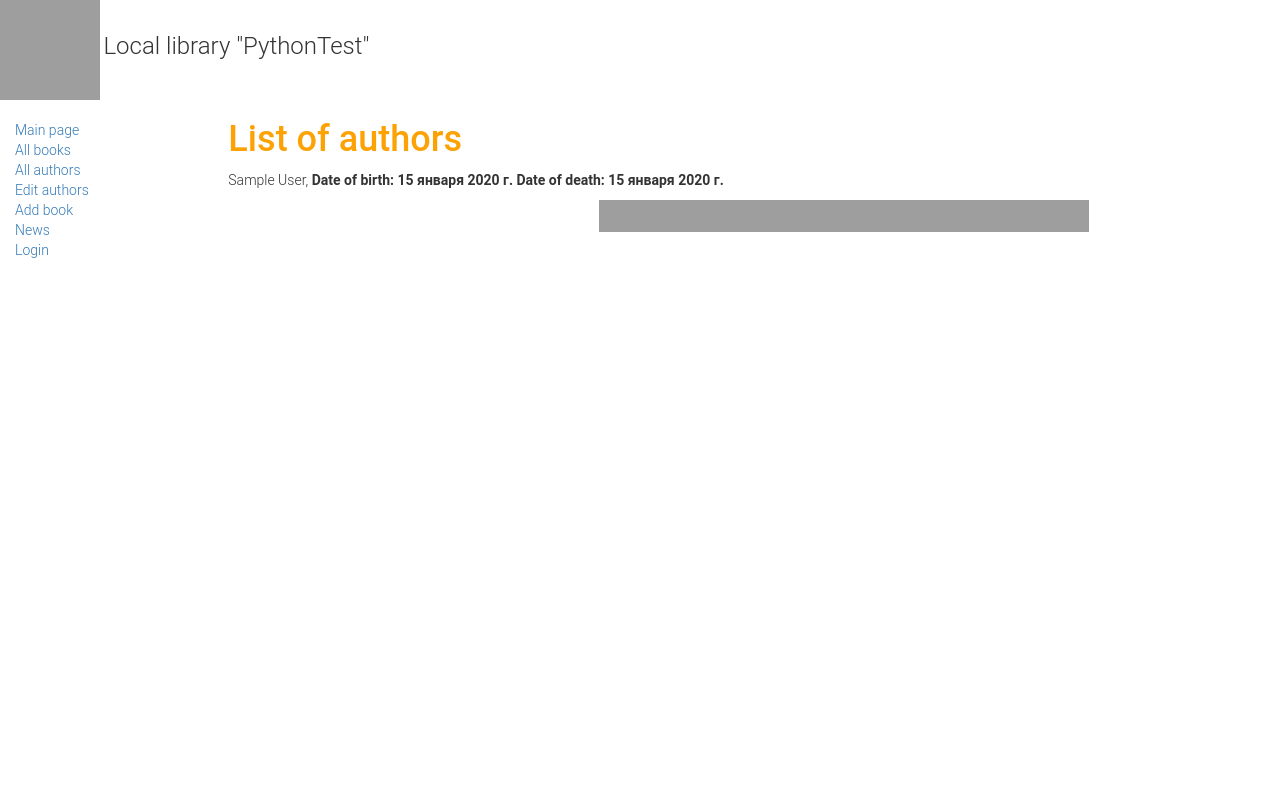
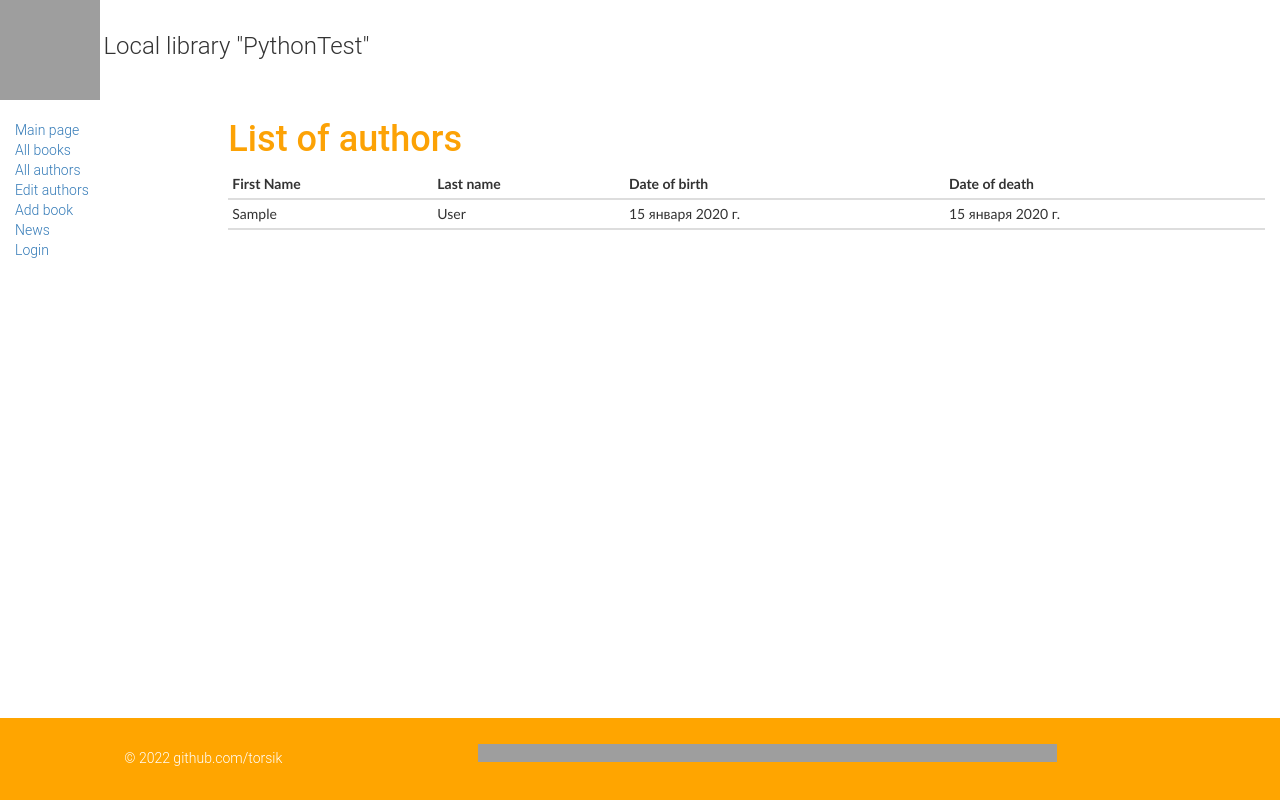
Before and after one commit to torsik/local_lib_edu_project, a Django app: page /authors/ in a window 1280 px wide. Run offline with Django 4.2, Linux system fonts and the light colour scheme; tables that the repository leaves empty hold one stand-in row (values such as "Sample post"); some libraries are stand-ins or nearby versions; grey boxes are pictures that could not be loaded.

Commit message:
Added css styles

```diff
--- a/catalog/static/css/styles.css
+++ b/catalog/static/css/styles.css
@@ -4,31 +4,25 @@ html, body {
     font-family: 'Roboto', sans-serif;
     font-weight: 300;
     width: 100%;
-    max-width: 10800px;
 }
 
-.selector-for-some-widget {
-    box-sizing: content-box;
+table {
+    width: 100%;
 }
+
+#authors table, th, td {
+    font-family: 'Calibri';
+    border-bottom: 2px solid #ddd;
+    padding: 4px;
+    text-align: left;
+}
+
+#authors tr:hover {background-color: coral;}
+
 
 .sidebar-nav {
     margin-top: 20px;
     padding: 0;
-    list-style: none;
-}
-
-.exit {
-  height: 80px;
-  padding-bottom: 50px;
-}
-
-.exit ul {
-  list-style: none;
-}
-
-.exit li img {
-    width: 320px;
-    height: 32px;
     list-style: none;
 }
 
@@ -44,3 +38,26 @@ h1 {
   line-height: 80px;
   margin: 0;
 }
+
+.exit {
+    position: fixed;
+    left: 0;
+    bottom: 0;
+    width: 100%;
+    background-color: orange;
+    color: white;
+    text-align: center;
+    padding-bottom: 2px;
+}
+
+.exit ul {
+  list-style: none;
+}
+
+.exit li img {
+    width: 380px;
+    height: 30px;
+    list-style: none;
+    padding: 6px;
+    position: absolute;
+}
--- a/templates/base_generic.html
+++ b/templates/base_generic.html
@@ -73,6 +73,7 @@
                <div class="exit">
                <div class="row">
                    <p class="col-sm-4">&copy; 2022 github.com/torsik</p>
+                   <br>
                     <ul class="col-sm-8">
                          <li class="col-sm-1"><img src="https://content.codecademy.com/projects/make-a-website/lesson-4/twitter.svg"></li>
                          <li class="col-sm-1"><img src="https://content.codecademy.com/projects/make-a-website/lesson-4/facebook.svg"></li>
--- a/templates/catalog/author_list.html
+++ b/templates/catalog/author_list.html
@@ -3,11 +3,21 @@
 {% block content %}
     <h1>List of authors</h1>
     {% if author_list %}
+        <table id="authors">
+           <tr>
+               <th>First Name</th>
+               <th>Last name</th>
+               <th>Date of birth</th>
+               <th>Date of death</th>
+           </tr>
         {% for author in author_list.all %}
-            <p>{{ author.first_name }}  {{ author.last_name }},
-            <strong>Date of birth: {{ author.date_of_birth }}</strong>
-            <strong>Date of death: {{ author.date_of_death }}</strong></p>
+            <tr>
+                <td>{{ author.first_name }}</td>
+                <td>{{ author.last_name }}</td>
+                <td>{{ author.date_of_birth }}</td>
+                <td>{{ author.date_of_death }}</td>
         {% endfor %}
+        </table>
     {% else %}
         <p>There are no authors in database</p>
     {% endif %}
```
Also changed, not shown: templates/catalog/authors_add.html (+4 -4 lines).
